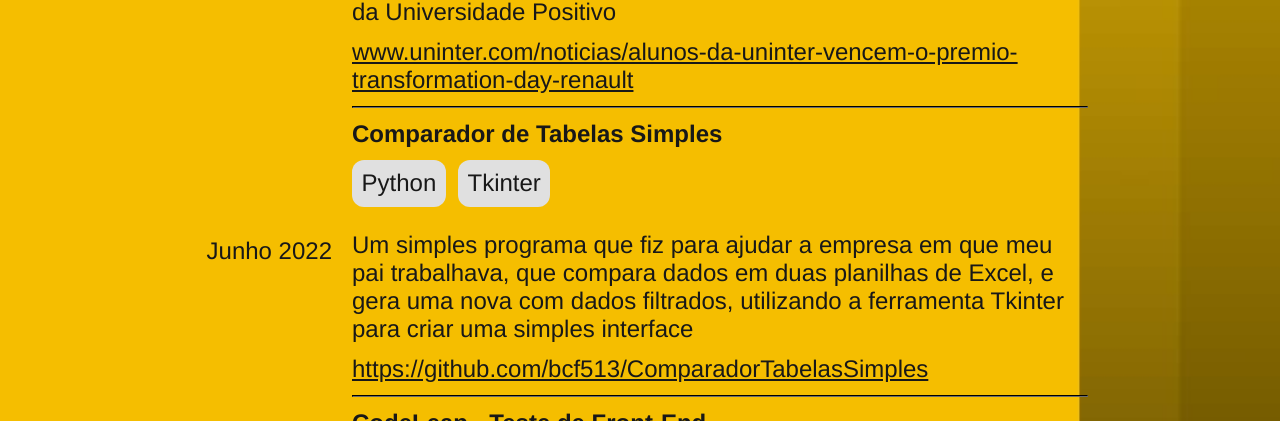
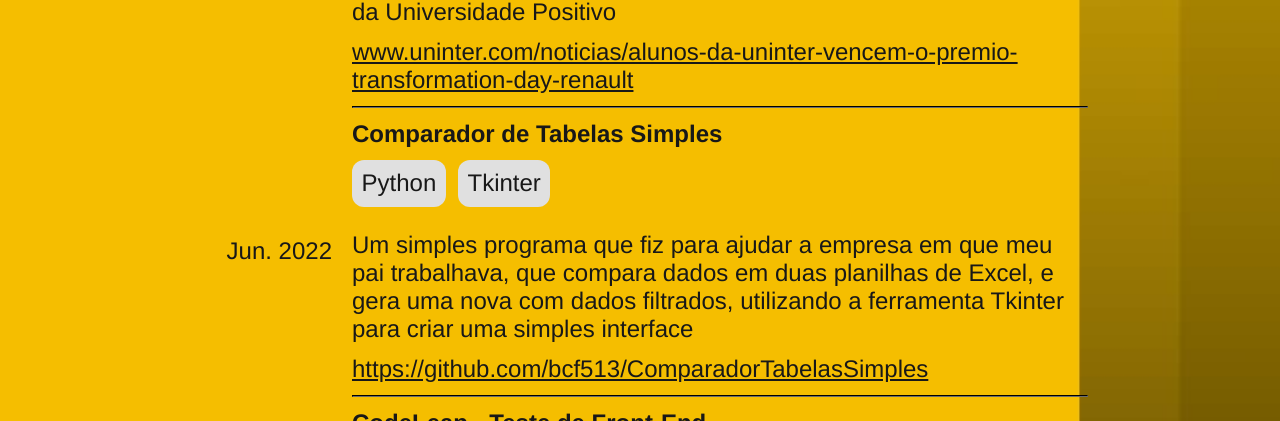
Before and after one commit to bcf513/PaginaPessoal, a React (Vite) app: page / in a window 1280 px wide. Shown: the part 2460-2881 px from the top of the page. Built offline with nearby package versions, Linux system fonts and the light colour scheme.

Commit message:
Ajuste de texto

```diff
--- a/src/Pages/Inicial/ExperienciaNaArea.tsx
+++ b/src/Pages/Inicial/ExperienciaNaArea.tsx
@@ -61,7 +61,7 @@ function ExperienciaNaArea() {
           </div>
           <Experiencia
             projeto="Comparador de Tabelas Simples"
-            data="Junho 2022"
+            data="Jun. 2022"
             habilidades={["Python", "Tkinter"]}
             descricao="Um simples programa que fiz para ajudar a empresa em que meu pai trabalhava, que compara dados em duas planilhas de Excel, e gera uma nova com dados filtrados, utilizando a ferramenta Tkinter para criar uma simples interface"
             link="https://github.com/bcf513/ComparadorTabelasSimples"
```
